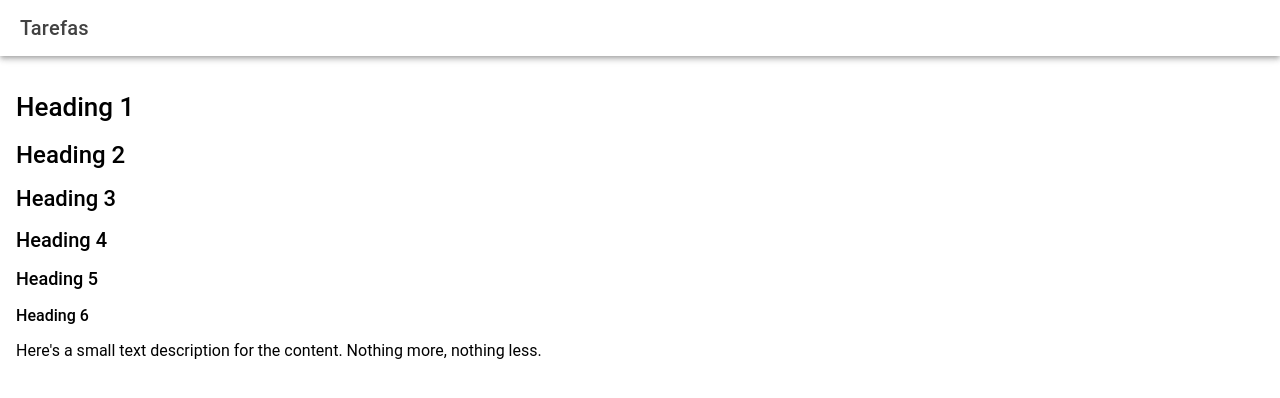
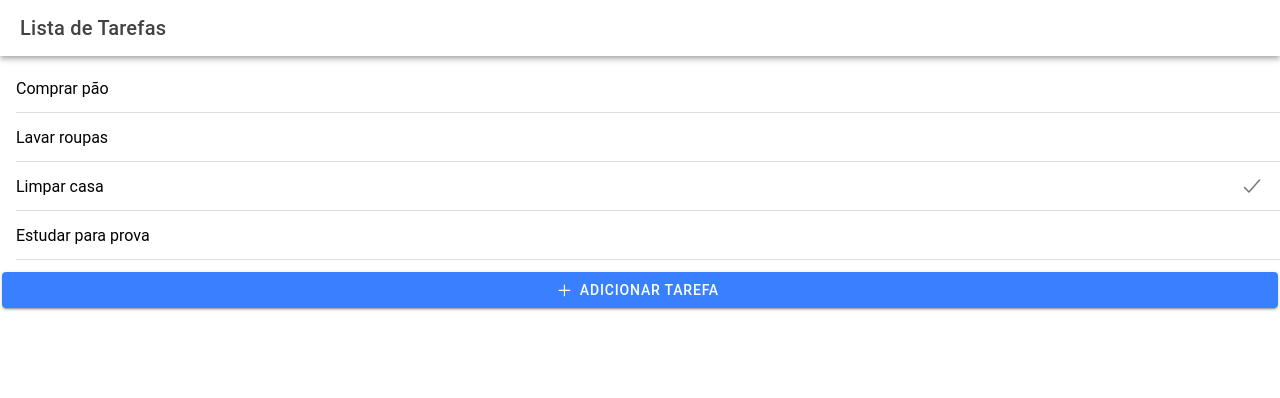
Before and after one commit to Mari2213/Dispositivos-moveis, a React (Vite) app in the folder Ionic/app-1203/: page /home in a window 1280 px wide. Shown: the top 398 px of the page. Built offline with nearby package versions, Linux system fonts and the light colour scheme.

Commit message:
concluido page tarefas

```diff
--- a/Ionic/app-1203/src/pages/Tarefas/Tarefas.tsx
+++ b/Ionic/app-1203/src/pages/Tarefas/Tarefas.tsx
@@ -1,25 +1,72 @@
-import {IonContent, IonHeader, IonTitle, IonToolbar} from '@ionic/react';
+import {
+  IonButton,
+  IonContent,
+  IonHeader,
+  IonIcon,
+  IonItem,
+  IonLabel,
+  IonList,
+  IonPage,
+  IonTitle,
+  IonToolbar,
+} from "@ionic/react";
+import { add } from "ionicons/icons";
+import { useState } from "react";
 
-const Tarefas = () => {
-    return (
-        <>
-            <IonHeader>
-                <IonToolbar>
-                    <IonTitle>Tarefas</IonTitle>
-                </IonToolbar>
-            </IonHeader>
-            <IonContent className="ion-padding">
-                <h1>Heading 1</h1>
-                <h2>Heading 2</h2>
-                <h3>Heading 3</h3>
-                <h4>Heading 4</h4>
-                <h5>Heading 5</h5>
-                <h6>Heading 6</h6>
+const Tarefas: React.FC = () => {
+  const [tasks, setTasks] = useState([
+    { id: 1, title: "Comprar pão", completed: false },
+    { id: 2, title: "Lavar roupas", completed: false },
+    { id: 3, title: "Limpar casa", completed: true },
+    { id: 4, title: "Estudar para prova", completed: false },
+  ]);
 
-                <p>Here's a small text description for the content. Nothing more, nothing less.</p>
-            </IonContent>
-        </>
-    )
-}
+  const addTask = () => {
+    const newTask = {
+      id: tasks.length + 1,
+      title: "Nova Tarefa",
+      completed: false,
+    };
+    setTasks([...tasks, newTask]);
+  };
+
+  const toggleTaskCompletion = (id: number) => {
+    const updatedTasks = tasks.map((task) =>
+      task.id === id ? { ...task, completed: !task.completed } : task,
+    );
+    setTasks(updatedTasks);
+  };
+
+  return (
+    <IonPage>
+      <IonHeader>
+        <IonToolbar>
+          <IonTitle>Lista de Tarefas</IonTitle>
+        </IonToolbar>
+      </IonHeader>
+      <IonContent>
+        <IonList>
+          {tasks.map((task) => (
+            <IonItem
+              key={task.id}
+              button
+              onClick={() => toggleTaskCompletion(task.id)}
+            >
+              <IonLabel>{task.title}</IonLabel>
+              <IonIcon
+                slot="end"
+                icon={task.completed ? "checkmark" : "ellipsis-hotizontal"}
+              />
+            </IonItem>
+          ))}
+        </IonList>
+        <IonButton expand="block">
+          <IonIcon slot="start" icon={add} />
+          Adicionar tarefa
+        </IonButton>
+      </IonContent>
+    </IonPage>
+  );
+};
 
 export default Tarefas;
```
Also changed, not shown: Ionic/app-1203/src/pages/Home/Home.tsx (+2 -6 lines), 1 other file (tests, documents, lock files or other folders).
